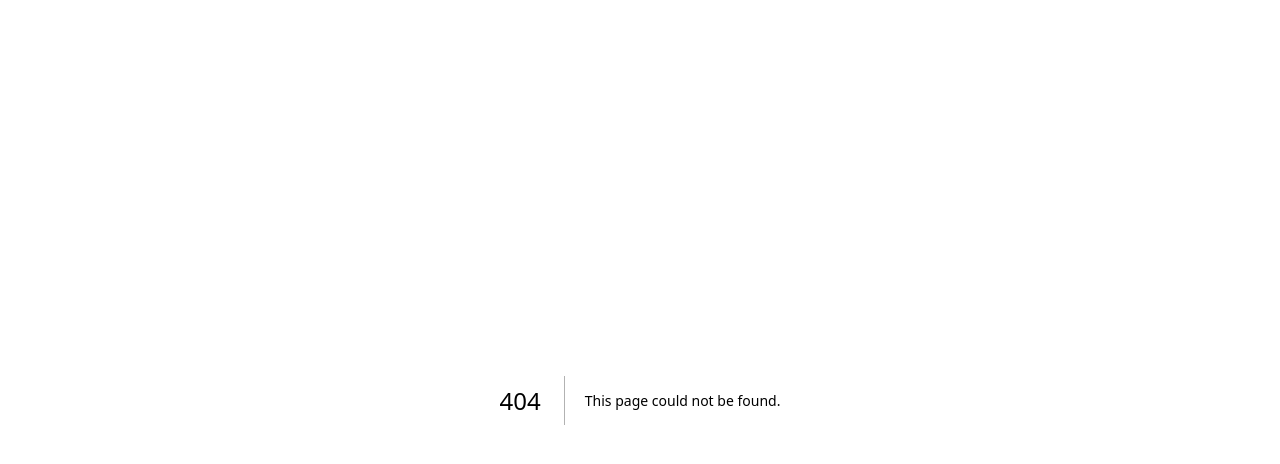
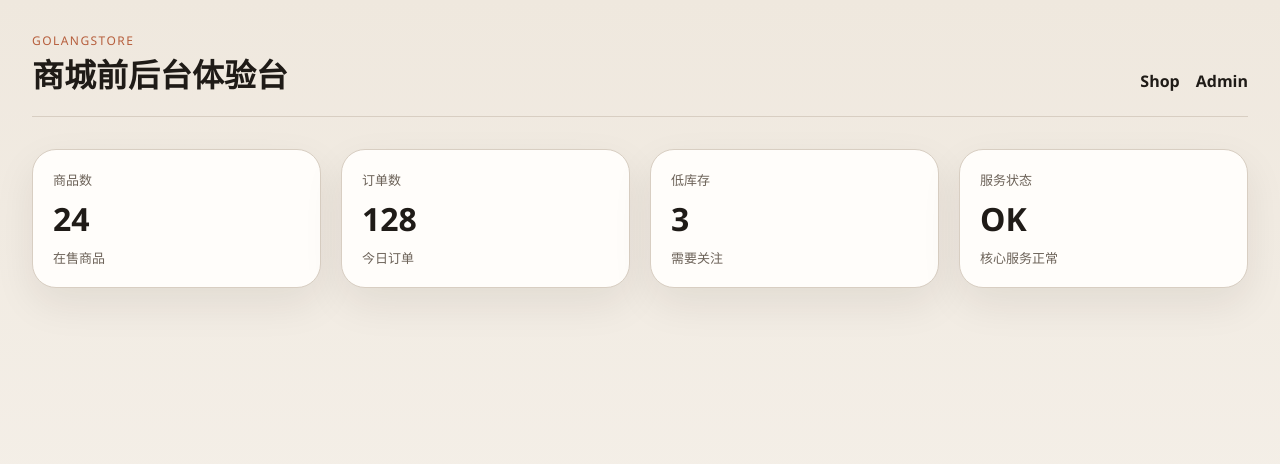
Before and after one commit to Austoin/GolangStore, a Next.js app in the folder frontend/: page /admin in a window 1280 px wide. Before the commit this address had no page. Shown: the top 464 px of the page. Built offline with nearby package versions, Linux system fonts and the light colour scheme.

Commit message:
feat: add admin frontend routes

```diff
--- /dev/null
+++ b/frontend/app/admin/page.tsx
@@ -0,0 +1,11 @@
+import { DashboardMetrics } from "../../components/admin/DashboardMetrics";
+import { AppHeader } from "../../components/shared/AppHeader";
+
+export default function AdminDashboardPage() {
+  return (
+    <main className="app-shell">
+      <AppHeader />
+      <DashboardMetrics />
+    </main>
+  );
+}
--- /dev/null
+++ b/frontend/components/admin/DashboardMetrics.tsx
@@ -0,0 +1,12 @@
+import { MetricCard } from "../shared/MetricCard";
+
+export function DashboardMetrics() {
+  return (
+    <section style={{ display: "grid", gridTemplateColumns: "repeat(4, 1fr)", gap: 20 }}>
+      <MetricCard label="商品数" value="24" note="在售商品" />
+      <MetricCard label="订单数" value="128" note="今日订单" />
+      <MetricCard label="低库存" value="3" note="需要关注" />
+      <MetricCard label="服务状态" value="OK" note="核心服务正常" />
+    </section>
+  );
+}
```
Also changed, not shown: frontend/app/admin/inventory/page.tsx (added, +11 -0 lines), frontend/app/admin/orders/page.tsx (added, +11 -0 lines), frontend/app/admin/products/page.tsx (added, +11 -0 lines), frontend/components/admin/InventoryTable.tsx (added, +8 -0 lines), frontend/components/admin/OrderTable.tsx (added, +8 -0 lines), frontend/components/admin/ProductAdminTable.tsx (added, +8 -0 lines), 2 other files (tests, documents, lock files or other folders).
